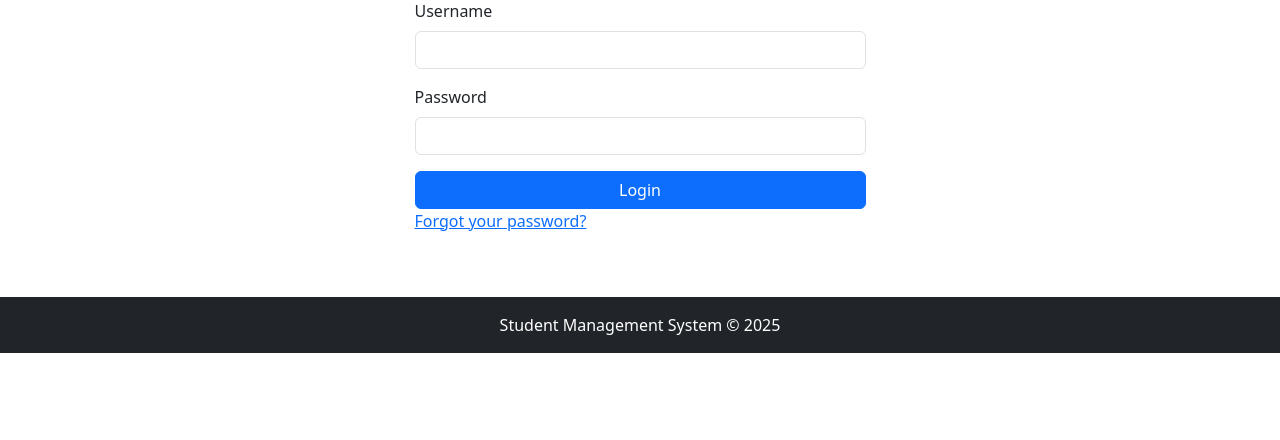
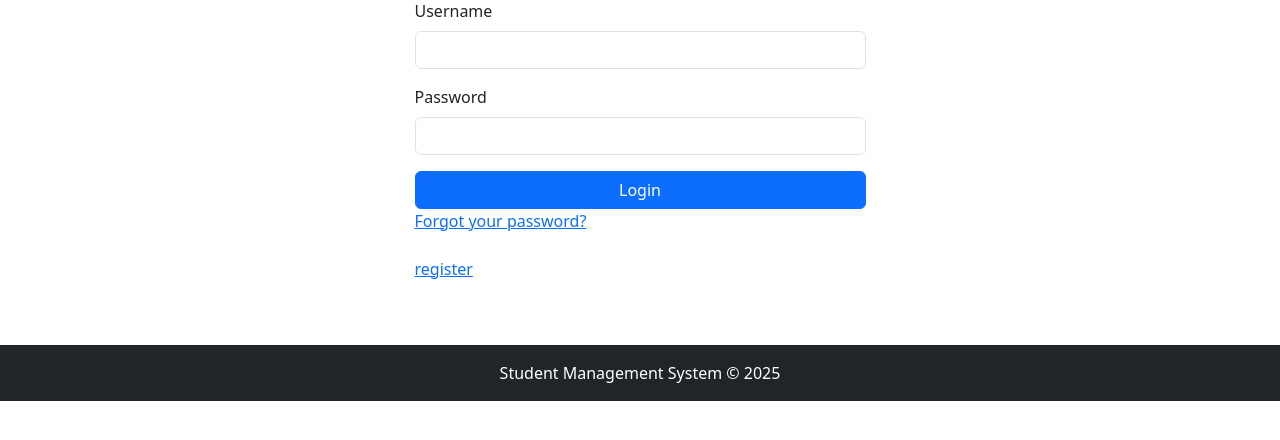
Before and after one commit to ashif-ek/student-management-django-task, a Django app: page /accounts/login/ in a window 1280 px wide. Shown: the part 131-571 px from the top of the page. Run offline with Django 5.2, Linux system fonts and the light colour scheme.

Commit message:
update forms.cpython-314.pyc and login.html

```diff
--- a/accounts/templates/accounts/login.html
+++ b/accounts/templates/accounts/login.html
@@ -21,7 +21,9 @@
       <button class="btn btn-primary w-100">Login</button>
 
       <p>
-    <a href="{% url 'password_reset' %}">Forgot your password?</a>
+    <a href="{% url 'password_reset' %}">Forgot your password?</a> <br><br>
+        <a href="{% url 'register' %}">register</a>
+
 </p>
 
     </form>
```
